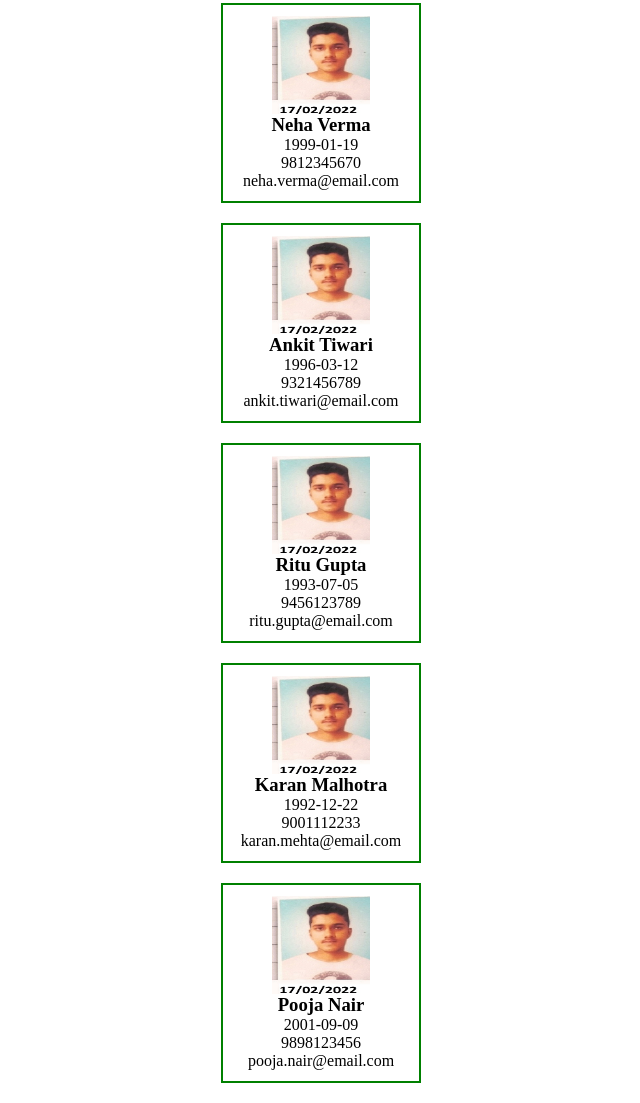
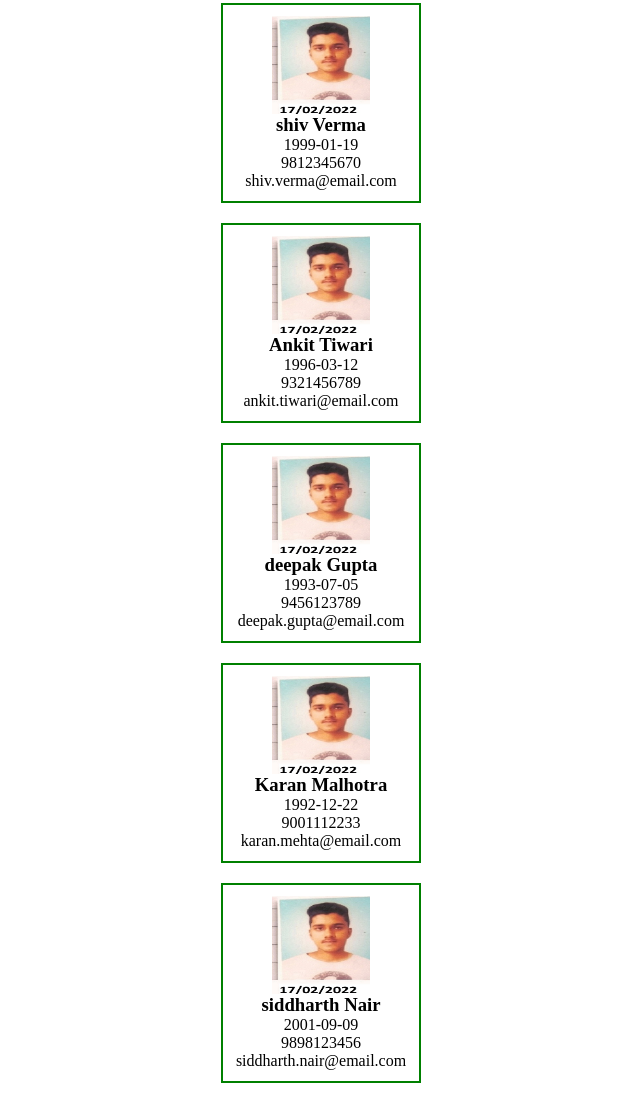
Before and after one commit to Shubhamgusai/family-tree, a plain HTML site: page index.html in a window 1280 px wide. Shown: the part 1117-2220 px from the top of the page, without its empty margins (319-959 px from the left). Drawn offline with Linux system fonts and the light colour scheme.

Commit message:
Update index.html
Updated the names and emails of individuals in the card sections.

```diff
--- a/index.html
+++ b/index.html
@@ -18,10 +18,10 @@
 
         <div class="card">
             <img src="Passport_Photograph.jpg" alt="" width="50%" height="50%">
-            <h3>Priya Sharma</h3>
+            <h3>sourav Sharma</h3>
             <p>1995-09-21</p>
             <p>912345780</p>
-            <p>priya.sharma@email.com</p>
+            <p>sourav.sharma@email.com</p>
         </div>
 
         <div class="card">
@@ -33,10 +33,10 @@
         </div>
         <div class="card">
             <img src="Passport_Photograph.jpg" alt="" width="50%" height="50%">
-            <h3>Sneha Patel</h3>
+            <h3>sonu Patel</h3>
             <p>1997-11-08</p>
             <p>9098765432</p>
-            <p>sneha.patel@email.com</p>
+            <p>sonu.patel@email.com</p>
         </div>
         <div class="card">
             <img src="Passport_Photograph.jpg" alt="" width="50%" height="50%">
@@ -47,10 +47,10 @@
         </div>
         <div class="card">
             <img src="Passport_Photograph.jpg" alt="" width="50%" height="50%">
-            <h3>Neha Verma</h3>
+            <h3>shiv Verma</h3>
             <p>1999-01-19</p>
             <p>9812345670</p>
-            <p>neha.verma@email.com</p>
+            <p>shiv.verma@email.com</p>
         </div>
         <div class="card">
             <img src="Passport_Photograph.jpg" alt="" width="50%" height="50%">
@@ -61,10 +61,10 @@
         </div>
         <div class="card">
             <img src="Passport_Photograph.jpg" alt="" width="50%" height="50%">
-            <h3>Ritu Gupta</h3>
+            <h3>deepak Gupta</h3>
             <p>1993-07-05</p>
             <p>9456123789</p>
-            <p>ritu.gupta@email.com</p>
+            <p>deepak.gupta@email.com</p>
         </div>
         <div class="card">
             <img src="Passport_Photograph.jpg" alt="" width="50%" height="50%">
@@ -75,11 +75,12 @@
         </div>
         <div class="card">
             <img src="Passport_Photograph.jpg" alt="" width="50%" height="50%">
-            <h3>Pooja Nair</h3>
+            <h3>siddharth Nair</h3>
             <p>2001-09-09</p>
             <p>9898123456</p>
-            <p>pooja.nair@email.com</p>
+            <p>siddharth.nair@email.com</p>
         </div>
     </div>
 </body>
+
 </html>
```
